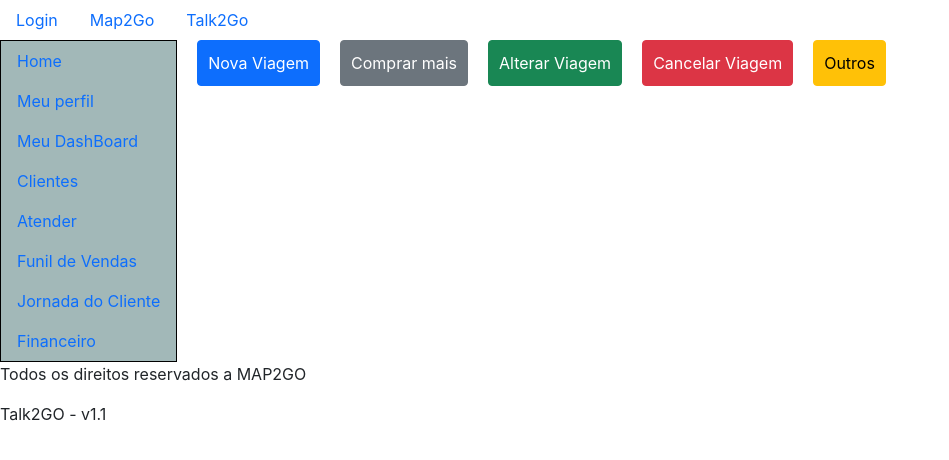
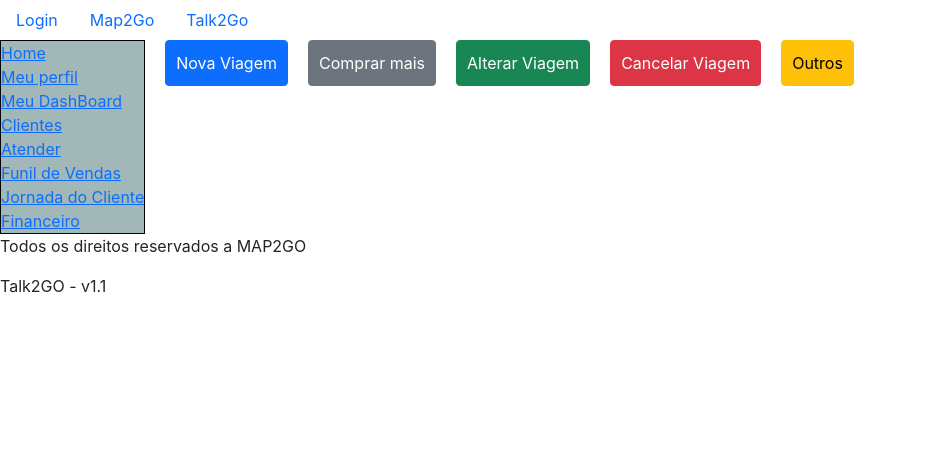
Before and after one commit to CarolNisaka/Modulo-II---CRM-da-Talk2Go, a React (Create React App) app: page /play in a window 1280 px wide. Shown: the top 460 px of the page, without its empty margins (0-949 px from the left). Built offline with nearby package versions, Linux system fonts and the light colour scheme.

Commit message:
troca de Nav Link por Link

```diff
--- a/src/Components/NavBarInterna.js
+++ b/src/Components/NavBarInterna.js
@@ -1,56 +1,57 @@
 import Nav from "react-bootstrap/Nav";
 import "./NavBarInterna.css";
+import { Link } from "react-router-dom";
 
 
 function NavBarInterna (props){
     return (
         <Nav defaultActiveKey="/home" className="flex-column">
 
-            <Nav.Link
-            eventKey="/home"
-            href="/home"
+            <Link
+
+            to="/home"
             >
             Home
-            </Nav.Link>
+            </Link>
 
-            <Nav.Link
-            eventKey="">
+            <Link
+            >
             Meu perfil
-            </Nav.Link>
+            </Link>
 
-            <Nav.Link
-            eventKey="">
+            <Link
+            >
             Meu DashBoard
-            </Nav.Link>
+            </Link>
 
-            <Nav.Link
-            eventKey="/cliente"
-            href="/cliente"
+            <Link
+
+            to="/cliente"
             >
             Clientes
-            </Nav.Link>
+            </Link>
 
-            <Nav.Link
-            eventKey="/iniciarAtendimento"
-            href="/iniciarAtendimento"
+            <Link
+            // eventKey="/iniciarAtendimento"
+            to="/iniciarAtendimento"
             >
             Atender
-            </Nav.Link>
+            </Link>
 
-            <Nav.Link
-            eventKey="">
+            <Link
+            >
             Funil de Vendas
-            </Nav.Link>
+            </Link>
 
-            <Nav.Link
-            eventKey="">
+            <Link
+            >
             Jornada do Cliente
-            </Nav.Link>
+            </Link>
 
-            <Nav.Link
-            eventKey="">
+            <Link
+            >
             Financeiro
-            </Nav.Link>
+            </Link>
         </Nav>
     );
 }
```
